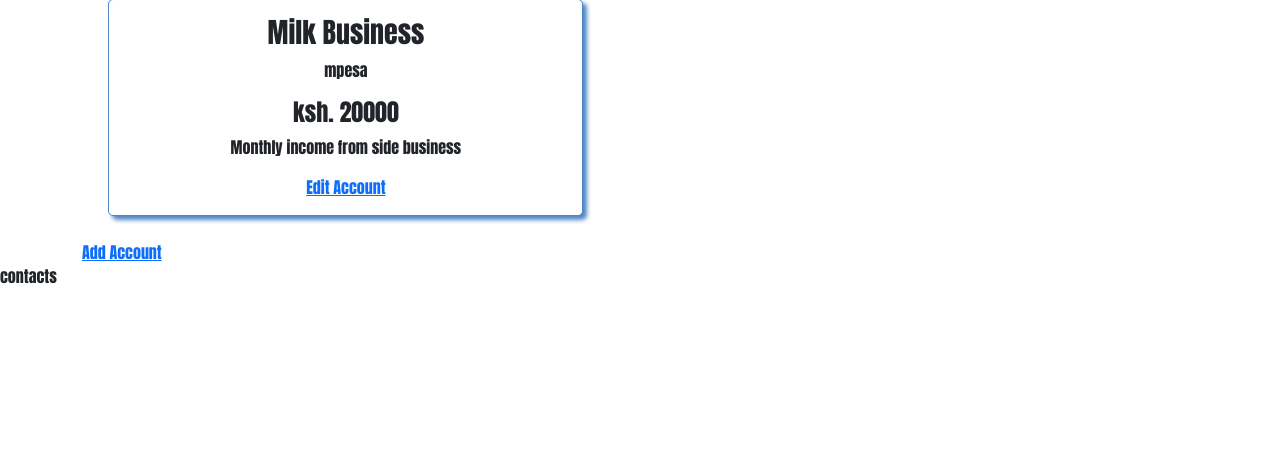
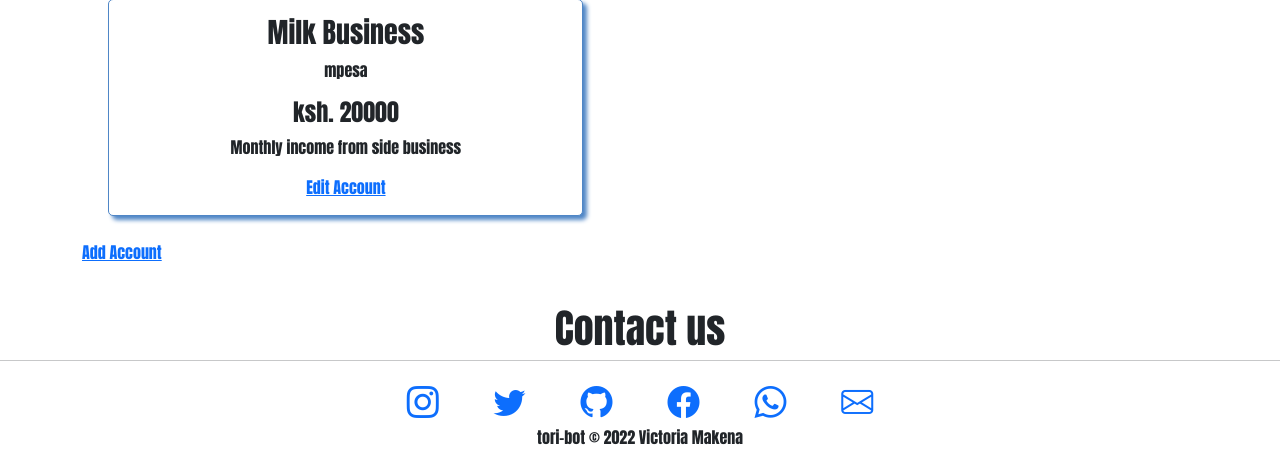
Before and after one commit to tori-bot/warikan-finance, a Django app: page / in a window 1280 px wide. Shown: the part 401-850 px from the top of the page. Before the commit the page ends 685 px from the top, so only its background shows below. Run offline with Django 4.2, Linux system fonts and the light colour scheme; a user stored in the database is signed in; data comes from the database, SQL or seed files in the repository; some libraries are stand-ins or nearby versions.

Commit message:
contact: add contacts

```diff
--- a/finance_app/templates/home.html
+++ b/finance_app/templates/home.html
@@ -46,7 +46,23 @@
       </div
 
     <div class="tab-pane fade" id="pills-contact" role="tabpanel" aria-labelledby="pills-contact-tab">
-      <p>contacts</p>
+      <div class="row contacts">
+        <h1>Contact us</h1>
+        <hr>
+        <div class="socials">
+            <a href="https://www.instagram.com/torimakena/"><i class="bi bi-instagram"></i></a>
+            <a href="https://twitter.com/Tori_makena"><i class="bi bi-twitter"></i></a>
+            <a href="https://github.com/tori-bot"><i class="bi bi-github"></i></a>
+            <a href="https://web.facebook.com/tori.makena.98"><i class="bi bi-facebook"></i></a>
+            <a href="https://wa.me/message/QVIDZP3PKX2XP1"><i class="bi bi-whatsapp"></i></a>
+            <a href="mailto:makenavictoria1@gmail.com"><i class="bi bi-envelope"></i></a>
+            </div>
+
+            <div class="footer">
+                <a>tori-bot   &copy 2022   Victoria Makena</a>
+
+            </div>
+    </div>
     </div>
   </div>
 
--- a/static/css/index.css
+++ b/static/css/index.css
@@ -17,3 +17,11 @@ body{
     border-radius: 5px;
     box-shadow: 4px 4px 4px #4F86C6;
 }
+.contacts{
+    text-align: center;
+    margin-top: 5vh;
+}
+.socials a{
+    font-size: 2em;
+    margin: 1vh 2vw;
+}
```
